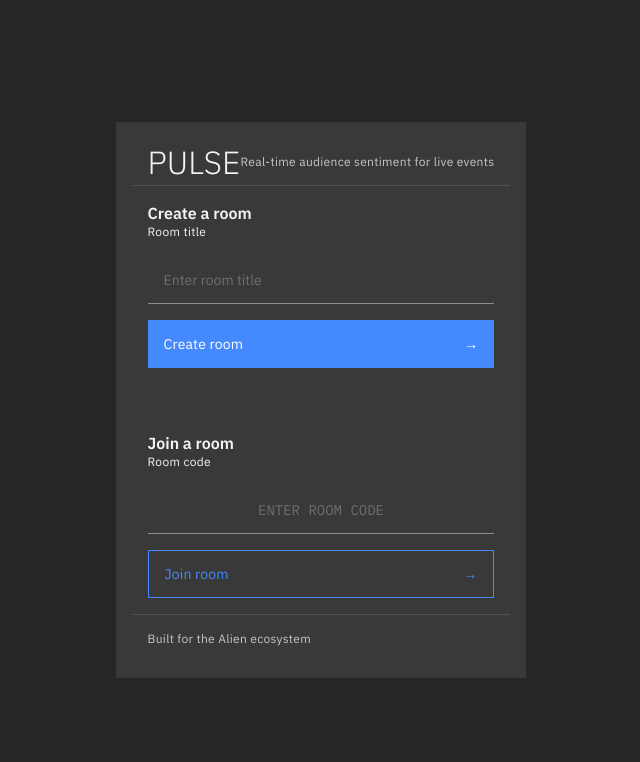
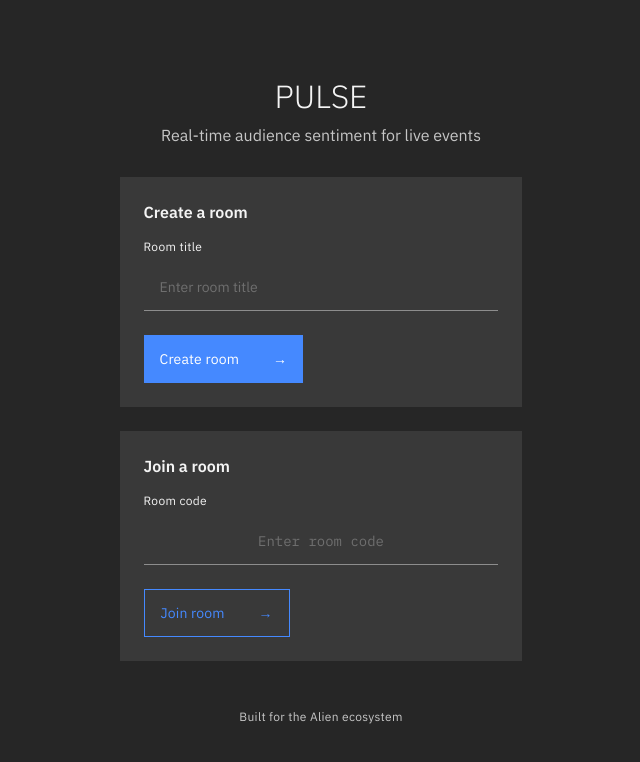
Before and after one commit to Devansh-Ruia/Pulse, a website: page public/index.html in a window 1280 px wide. Shown: the whole page, without its empty margins (319-959 px from the left). Drawn offline with Linux system fonts and the light colour scheme.

Commit message:
Fix landing page layout and visual issues
- Separate PULSE title and tagline onto two lines with proper typography
- Split into two distinct tiles with 24px gap and proper contrast
- Add correct vertical spacing inside each tile (16px/8px/24px)
- Fix room code placeholder text and remove uppercase transform
- Add proper padding to content wrapper (32px top/bottom)
- Remove all inline styles and move to CSS classes
- Maintain all JavaScript functionality for room creation/joining

```diff
--- a/public/css/style.css
+++ b/public/css/style.css
@@ -363,6 +363,60 @@ button, input, .tile {
     height: 100%;
 }
 
+/* Landing Page Specific */
+.landing-page {
+  background: #262626;
+}
+
+.landing-container {
+  padding-top: var(--space-32);
+  padding-bottom: var(--space-32);
+}
+
+.landing-title {
+  font-size: 32px;
+  font-weight: 300;
+  letter-spacing: 0;
+  margin-bottom: var(--space-8);
+}
+
+.landing-tagline {
+  font-size: 16px;
+  font-weight: 400;
+  color: var(--cds-text-secondary);
+  margin-bottom: var(--space-32);
+}
+
+.landing-tiles {
+  display: flex;
+  flex-direction: column;
+  gap: var(--space-24);
+  margin-bottom: var(--space-24);
+}
+
+.landing-tile {
+  background: var(--cds-layer-01);
+  padding: var(--space-24);
+  border-radius: 0;
+}
+
+.landing-tile .heading-02 {
+  margin-bottom: var(--space-16);
+}
+
+.landing-tile .label-01 {
+  margin-bottom: var(--space-8);
+}
+
+.landing-tile .text-input {
+  margin-bottom: var(--space-24);
+}
+
+.landing-footer {
+  margin-top: var(--space-24);
+  padding-top: var(--space-24);
+}
+
 /* Layout Utilities */
 .container {
   max-width: 1200px;
@@ -393,7 +447,6 @@ button, input, .tile {
 /* Room Code Input */
 .room-code-input {
   font-family: 'IBM Plex Mono', monospace;
-  text-transform: uppercase;
   text-align: center;
 }
 
--- a/public/index.html
+++ b/public/index.html
@@ -6,18 +6,16 @@
     <title>Pulse</title>
     <link rel="stylesheet" href="/css/style.css">
 </head>
-<body class="min-h-screen flex items-center justify-center">
-    <div class="container container-448">
-        <div class="tile">
-            <div class="header">
-                <div class="heading-05">PULSE</div>
-                <div class="helper-01">Real-time audience sentiment for live events</div>
+<body class="min-h-screen flex items-center justify-center landing-page">
+    <div class="container container-448 landing-container">
+        <div class="text-center">
+            <div class="landing-title">PULSE</div>
+            <div class="landing-tagline">Real-time audience sentiment for live events</div>
         </div>
 
-            <div class="flex flex-col gap-32">
-                <div class="tile">
+        <div class="landing-tiles">
+            <div class="landing-tile">
                 <div class="heading-02">Create a room</div>
-                    <div class="flex flex-col gap-16">
                 <div class="label-01">Room title</div>
                 <input
                     type="text"
@@ -29,11 +27,9 @@
                     Create room
                 </button>
             </div>
-                </div>
 
-                <div class="tile">
+            <div class="landing-tile">
                 <div class="heading-02">Join a room</div>
-                    <div class="flex flex-col gap-16">
                 <div class="label-01">Room code</div>
                 <input
                     type="text"
@@ -47,11 +43,9 @@
                 </button>
             </div>
         </div>
-            </div>
 
-            <div class="footer">
+        <div class="landing-footer text-center">
             <div class="helper-01">Built for the Alien ecosystem</div>
-            </div>
         </div>
     </div>
 
```
Lines whose indentation alone changed are shown as unchanged.
